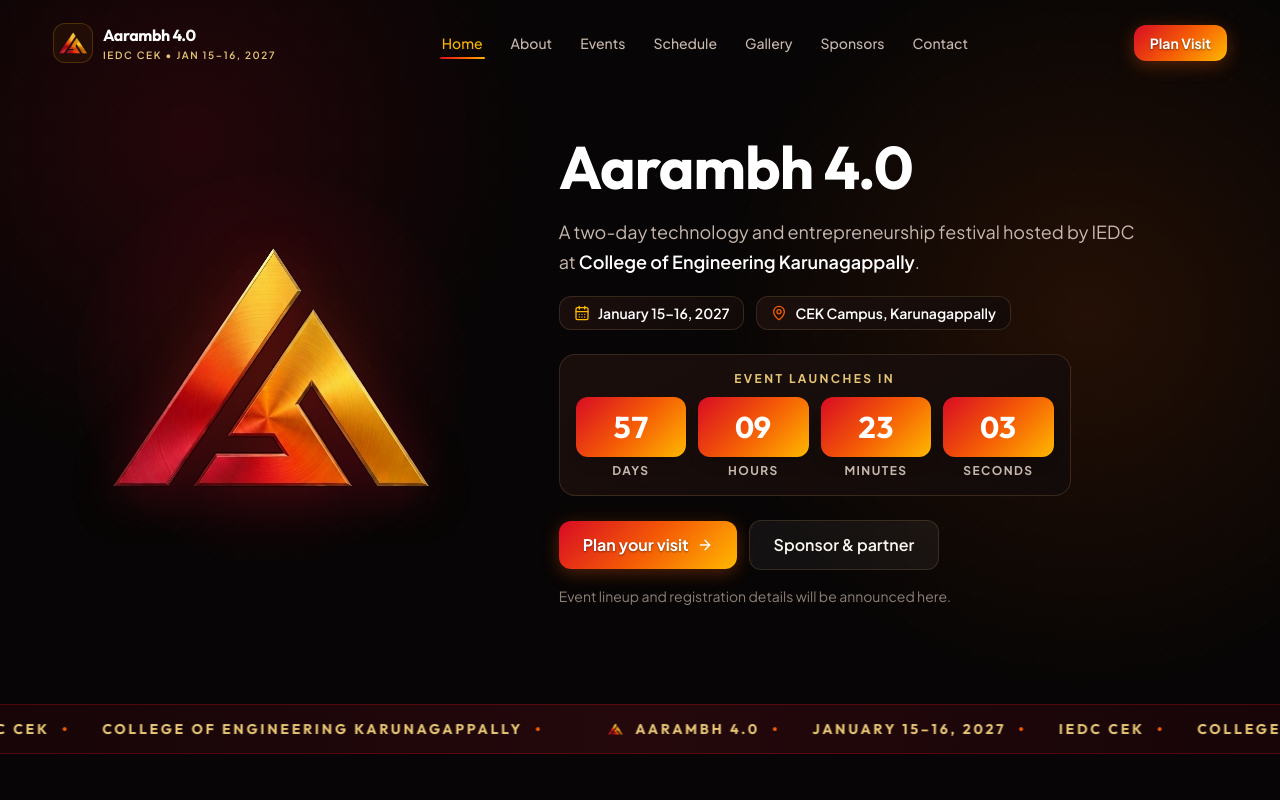
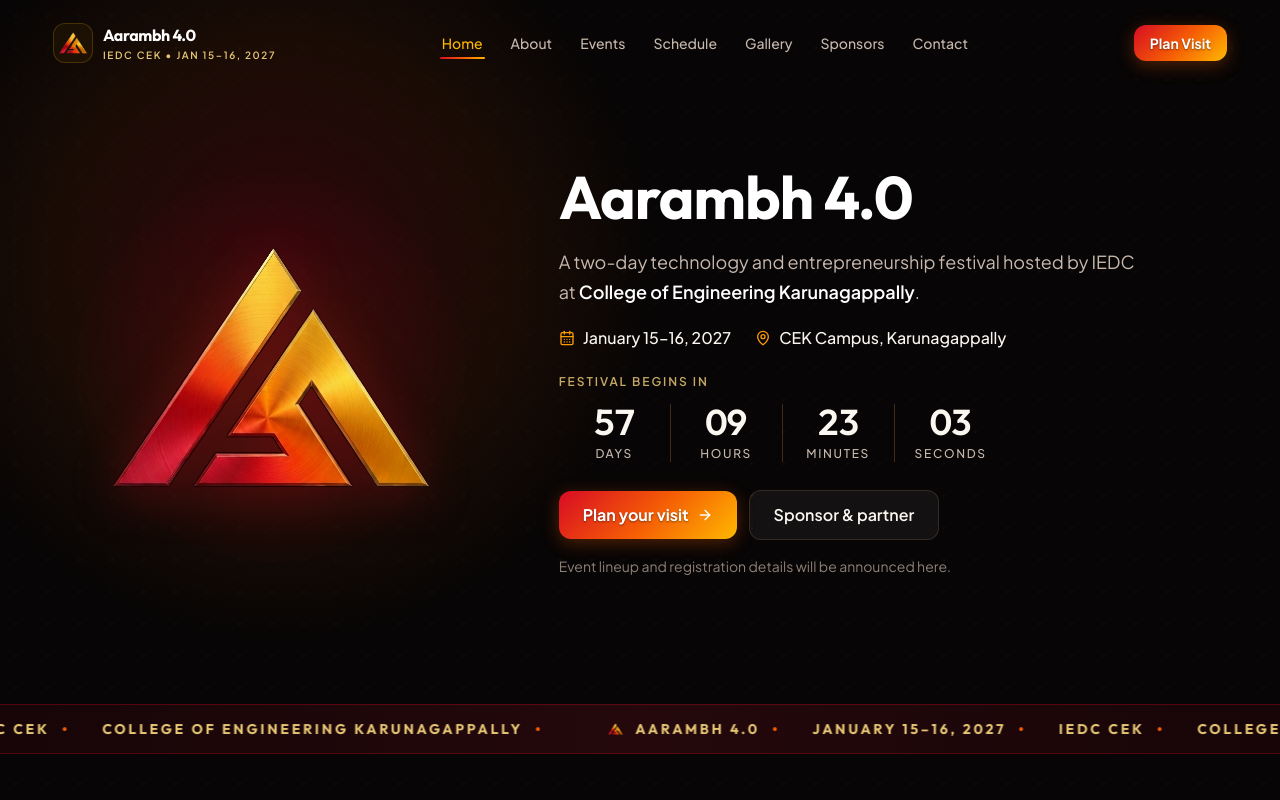
Before and after one commit to abhishekr-git/aarambh4.0, a Next.js app: page / in a window 1280 px wide. Shown: the top 800 px of the page. Built offline with nearby package versions, Linux system fonts and the light colour scheme.

Commit message:
Refine hero typography, date/campus inline groups, and professional bronze countdown

```diff
--- a/src/components/sections/CountdownTimer.tsx
+++ b/src/components/sections/CountdownTimer.tsx
@@ -49,23 +49,23 @@ export function CountdownTimer({ targetIso = SITE_CONFIG.startDateIso }: { targe
     <div
       role="timer"
       aria-label={`Countdown to ${SITE_CONFIG.name}`}
-      className="glass-card rounded-2xl p-2.5 sm:p-4"
+      className="w-full max-w-md"
     >
-      <p className="mb-2 text-center text-[10px] font-bold uppercase tracking-[0.2em] text-[var(--brand-gold)] sm:mb-2.5 sm:text-xs">
-        Event Launches In
+      <p className="text-left text-xs font-semibold uppercase tracking-[0.16em] text-[var(--brand-gold)]/85 mb-2.5">
+        Festival begins in
       </p>
-      {/* 2x2 layout on ultra-narrow screens (<340px), 4 in one row on standard phones (>=340px) */}
-      <div className="grid grid-cols-2 min-[340px]:grid-cols-4 gap-1.5 sm:gap-3">
+
+      {/* Compact row of four evenly spaced columns with fine bronze dividers */}
+      <div className="grid grid-cols-4 divide-x divide-[#a87442]/35 py-1">
         {units.map((unit) => (
-          <div key={unit.label} className="text-center">
-            <div
+          <div key={unit.label} className="flex flex-col items-center justify-center px-1.5 sm:px-3 text-center">
+            <span
               suppressHydrationWarning
-              className="flex items-center justify-center rounded-xl py-2 font-[family-name:var(--font-outfit)] text-base font-extrabold tabular-nums text-white shadow-lg shadow-[var(--brand-primary)]/20 min-[340px]:text-lg sm:py-3 sm:text-2xl lg:text-3xl"
-              style={{ background: "var(--gradient-brand)" }}
+              className="font-[family-name:var(--font-outfit)] text-2xl sm:text-3xl lg:text-4xl font-semibold tabular-nums text-[#faf6f0] leading-none tracking-tight"
             >
               {unit.value}
-            </div>
-            <span className="mt-1 block text-[10px] font-bold uppercase tracking-[0.12em] text-[var(--text-secondary)] sm:mt-1.5 sm:text-xs">
+            </span>
+            <span className="mt-1.5 block text-[10px] font-medium uppercase tracking-[0.14em] text-[var(--text-secondary)] sm:text-xs">
               {unit.label}
             </span>
           </div>
--- a/src/components/sections/HeroSection.tsx
+++ b/src/components/sections/HeroSection.tsx
@@ -16,15 +16,13 @@ export function HeroSection() {
       aria-label="Festival Introduction"
       className="relative flex min-h-[88svh] items-center overflow-x-clip pt-16 pb-8 sm:pt-20 sm:pb-12 lg:min-h-[88svh] lg:pt-24 lg:pb-16"
     >
-      {/* Zero-Cost Ambient Glow Accents */}
+      {/* Ambient Glow Concentrated Around the Left Emblem Column */}
       <div
         className="pointer-events-none absolute inset-0 -z-10"
         aria-hidden="true"
         style={{
-          backgroundImage: [
-            "radial-gradient(480px circle at 15% 20%, rgba(216, 11, 36, 0.14), transparent 70%)",
-            "radial-gradient(520px circle at 85% 45%, rgba(245, 93, 5, 0.12), transparent 72%)",
-          ].join(", "),
+          backgroundImage:
+            "radial-gradient(520px circle at 22% 38%, rgba(216, 11, 36, 0.18), rgba(245, 93, 5, 0.08) 45%, transparent 72%)",
         }}
       />
 
@@ -59,12 +57,12 @@ export function HeroSection() {
             </div>
           </motion.div>
 
-          {/* Text & Content Column */}
+          {/* Text & Content Column: All aligned to one crisp left edge */}
           <motion.div
             initial={prefersReduced ? false : { opacity: 0, y: 14 }}
             animate={{ opacity: 1, y: 0 }}
             transition={{ duration: 0.5, delay: 0.05, ease: [0.22, 1, 0.36, 1] }}
-            className="text-center lg:col-span-7 lg:text-left"
+            className="flex flex-col items-start text-left lg:col-span-7"
           >
             {/* H1: Aarambh 4.0 */}
             <h1 className="text-3xl font-extrabold tracking-tight text-white sm:text-5xl lg:text-6xl">
@@ -77,29 +75,33 @@ export function HeroSection() {
               <span className="font-semibold text-white whitespace-normal break-words">{SITE_CONFIG.collegeName}</span>.
             </p>
 
-            {/* Date & Campus Pill Line */}
-            <div className="mt-5 flex flex-wrap items-center justify-center gap-2.5 sm:gap-3 lg:justify-start">
-              <div className="glass-card inline-flex items-center gap-2 rounded-xl px-3.5 py-1.5 text-xs font-semibold text-white sm:text-sm">
-                <CalendarDays className="h-4 w-4 text-[var(--brand-secondary)]" aria-hidden="true" />
+            {/* Date and Campus — Two inline groups, no pills/borders/backgrounds, soft warm-gold 180ms hover */}
+            <div className="mt-5 flex flex-wrap items-center gap-x-6 gap-y-2.5">
+              <div className="group inline-flex items-center gap-2 text-sm sm:text-base font-medium text-[#faf6f0] transition-colors duration-[180ms] hover:text-[var(--brand-gold)] cursor-default">
+                <CalendarDays className="h-4 w-4 shrink-0 text-amber-500 transition-colors duration-[180ms] group-hover:text-[var(--brand-gold)]" aria-hidden="true" />
                 <span>{SITE_CONFIG.datesDisplay}</span>
               </div>
-              <div className="glass-card inline-flex items-center gap-2 rounded-xl px-3.5 py-1.5 text-xs font-semibold text-white sm:text-sm">
-                <MapPin className="h-4 w-4 text-[var(--brand-primary)]" aria-hidden="true" />
+              <a
+                href="#location"
+                className="group inline-flex items-center gap-2 text-sm sm:text-base font-medium text-[#faf6f0] transition-colors duration-[180ms] hover:text-[var(--brand-gold)] rounded-sm focus-visible:outline-none focus-visible:ring-2 focus-visible:ring-[var(--brand-secondary)]"
+                aria-label={`Campus venue: ${SITE_CONFIG.campusLabel}`}
+              >
+                <MapPin className="h-4 w-4 shrink-0 text-amber-500 transition-colors duration-[180ms] group-hover:text-[var(--brand-gold)]" aria-hidden="true" />
                 <span>{SITE_CONFIG.campusLabel}</span>
-              </div>
+              </a>
             </div>
 
-            {/* Four Red-to-Gold Countdown Tiles placed below date & venue, above hero buttons */}
-            <div className="mx-auto mt-6 max-w-lg lg:mx-0">
+            {/* Live Countdown — Compact 4 columns with bronze dividers, left-aligned caption */}
+            <div className="mt-6 w-full max-w-md">
               <CountdownTimer />
             </div>
 
-            {/* Action Buttons */}
-            <div className="mt-6 flex flex-col items-stretch justify-center gap-3 sm:flex-row sm:items-center lg:justify-start">
+            {/* Action Buttons — "Plan your visit" has strongest gradient; "Sponsor & partner" is quieter secondary */}
+            <div className="mt-6 flex flex-col items-stretch justify-start gap-3 sm:flex-row sm:items-center">
               {HAS_PUBLISHED_EVENTS ? (
                 <Link
                   href="/events"
-                  className="btn-brand inline-flex min-h-[44px] items-center justify-center gap-2 rounded-xl px-6 py-3 text-sm font-bold sm:text-base"
+                  className="btn-brand inline-flex min-h-[44px] items-center justify-center gap-2 rounded-xl px-6 py-3 text-sm font-bold sm:text-base shadow-lg shadow-[var(--brand-primary)]/20"
                 >
                   <span>Explore events</span>
                   <ArrowRight className="h-4 w-4" aria-hidden="true" />
@@ -107,7 +109,7 @@ export function HeroSection() {
               ) : (
                 <Link
                   href="#location"
-                  className="btn-brand inline-flex min-h-[44px] items-center justify-center gap-2 rounded-xl px-6 py-3 text-sm font-bold sm:text-base"
+                  className="btn-brand inline-flex min-h-[44px] items-center justify-center gap-2 rounded-xl px-6 py-3 text-sm font-bold sm:text-base shadow-lg shadow-[var(--brand-primary)]/25"
                 >
                   <span>Plan your visit</span>
                   <ArrowRight className="h-4 w-4" aria-hidden="true" />
@@ -116,7 +118,7 @@ export function HeroSection() {
 
               <Link
                 href="/sponsors"
-                className="btn-outline-glass inline-flex min-h-[44px] items-center justify-center gap-2 rounded-xl px-6 py-3 text-sm font-semibold sm:text-base"
+                className="btn-outline-glass inline-flex min-h-[44px] items-center justify-center gap-2 rounded-xl px-6 py-3 text-sm font-semibold sm:text-base border border-white/10 bg-white/[0.03] text-[var(--text-secondary)] hover:border-white/20 hover:bg-white/[0.06] hover:text-white"
               >
                 <span>Sponsor &amp; partner</span>
               </Link>
```
